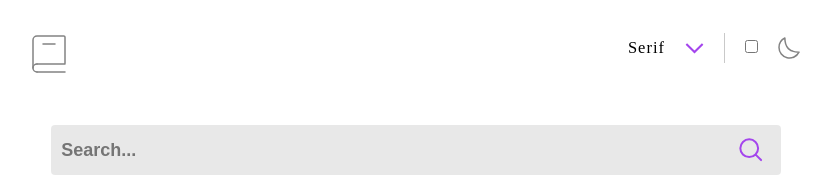
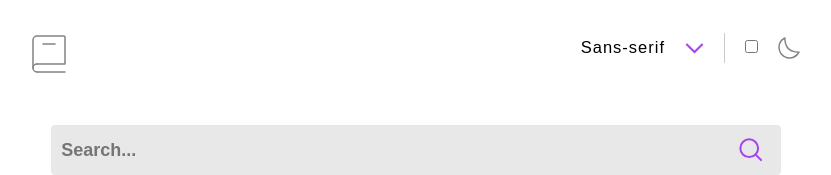
Before and after one commit to GeorgeFlood/dictionary-app, a React (Create React App) app: page / in a window 1280 px wide. Shown: the top 175 px of the page, without its empty margins (224-1055 px from the left). Built offline with nearby package versions, Linux system fonts and the light colour scheme.

Commit message:
updated verbs to not be displayed with there isnt any

```diff
--- a/src/components/Navbar.js
+++ b/src/components/Navbar.js
@@ -3,11 +3,13 @@ import { useState, useEffect } from "react";
 
 const Navbar = () => {
   const [isOpen, SetisOpen] = useState(false);
-  const [font, SetFont] = useState("Serif");
+  const [font, SetFont] = useState("Sans-serif");
 
   const fontStyle = {
     fontFamily: font,
   };
+
+  console.log(fontStyle.fontFamily);
 
   useEffect(() => {
     document.body.style.fontFamily = fontStyle.fontFamily;
@@ -19,7 +21,7 @@ const Navbar = () => {
 
   const handleFontClick = (e) => {
     const selectedFont = e.target.innerHTML;
-    SetFont(selectedFont === `sans-serif` ? `sans-serif` : selectedFont);
+    SetFont(selectedFont);
   };
 
   return (
@@ -67,7 +69,7 @@ const Navbar = () => {
         {isOpen && (
           <div className={isOpen ? "dropdown-menu" : "no-menu"}>
             <ul>
-              <li onClick={handleFontClick}>Serif</li>
+              <li onClick={handleFontClick}>Sans-Serif</li>
               <li onClick={handleFontClick}>Inconsolata</li>
               <li onClick={handleFontClick}>inter</li>
               <li onClick={handleFontClick}>Lora</li>
--- a/src/components/Nouns.js
+++ b/src/components/Nouns.js
@@ -40,10 +40,12 @@ const Nouns = ({ definition }) => {
           {synonymsWords}
         </div>
       )}
-      <div className="divider">
-        <p className="verb">Verb</p>
-        <span></span>
-      </div>
+      {listVerbs.length > 0 && (
+        <div className="divider">
+          <p className="verb">Verb</p>
+          <span></span>
+        </div>
+      )}
       <div className="nouns--list">
         <ul>{listVerbs}</ul>
       </div>
```
